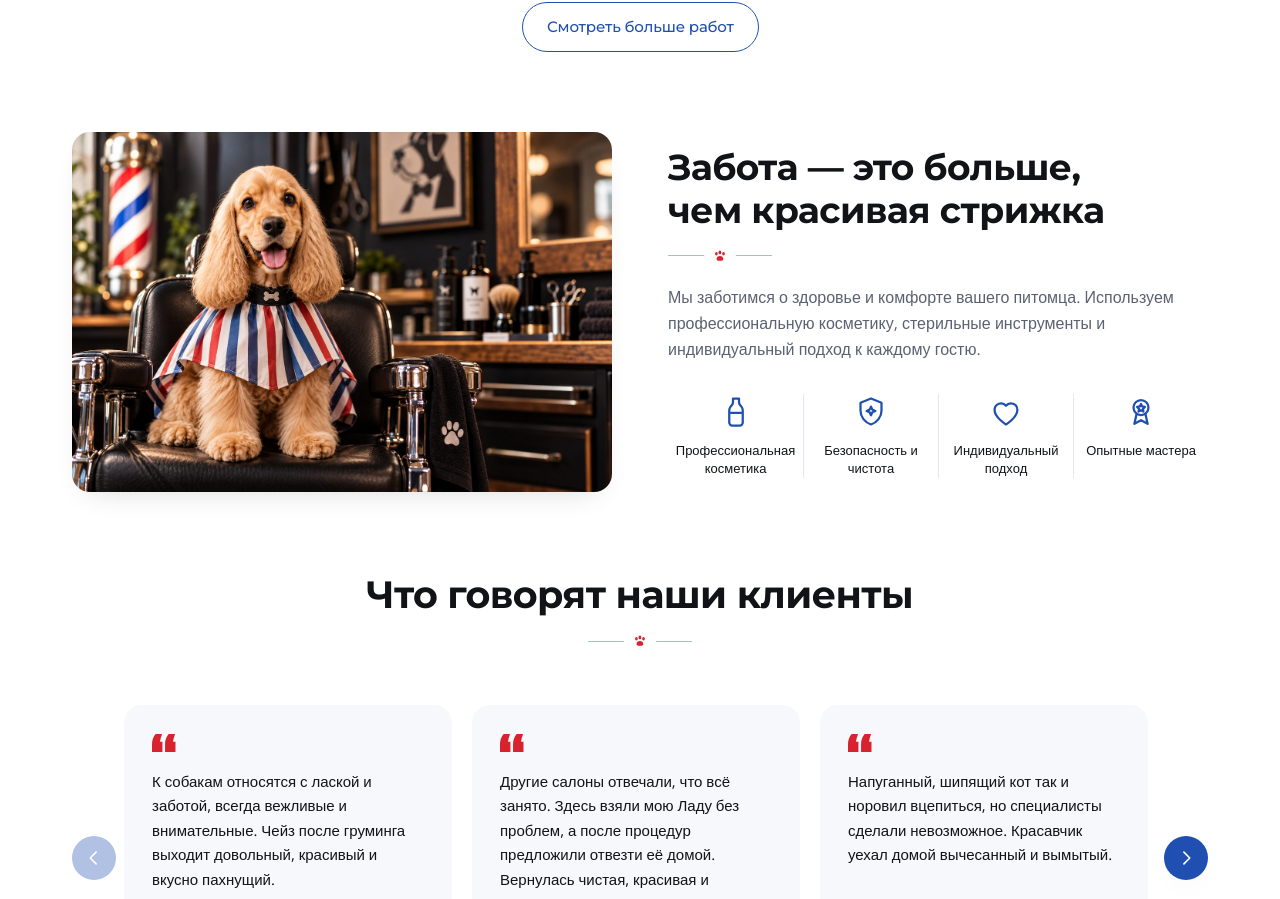
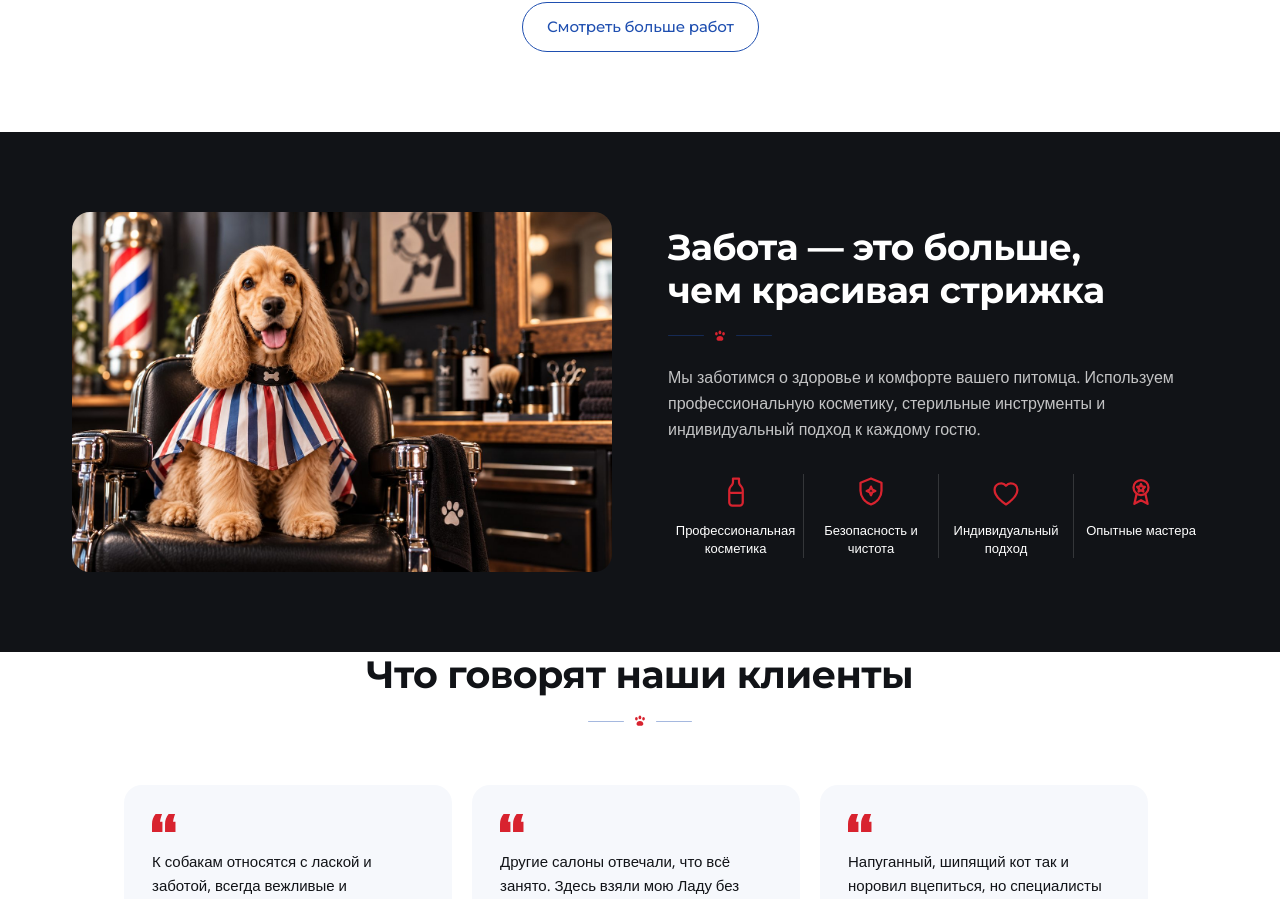
Before and after one commit to doroveevdanila44-sketch/barberdog, a Next.js app: page / in a window 1280 px wide. Shown: the part 2039-2938 px from the top of the page. Built offline with nearby package versions, Linux system fonts and the light colour scheme; no server answers.

Commit message:
Блок заботы на чёрном фоне во всю ширину, светлый текст и красные иконки
Co-Authored-By: Claude Sonnet 5.5 <noreply@anthropic.com>
Claude-Session: https://claude.ai/code/session_01G4c7wwDUf2CQ4LUaxivsfH

```diff
--- a/src/components/sections/CareSection.tsx
+++ b/src/components/sections/CareSection.tsx
@@ -8,12 +8,12 @@ import { aspectRatio, imagePropsFill } from "@/lib/image";
 
 export function CareSection() {
   return (
-    <section className="bg-white pb-14 sm:pb-16 lg:pb-20">
+    <section className="bg-ink py-14 sm:py-16 lg:py-20">
       <Container>
         <div className="grid items-center gap-8 lg:grid-cols-2 lg:gap-14">
           <Reveal>
             <div
-              className="shadow-card relative w-full overflow-hidden rounded-[var(--radius-card-lg)]"
+              className="relative w-full overflow-hidden rounded-[var(--radius-card-lg)]"
               style={{ aspectRatio: aspectRatio(care.image) }}
             >
               <Image
@@ -27,7 +27,7 @@ export function CareSection() {
           </Reveal>
 
           <Reveal delay={100}>
-            <h2 className="text-[26px] leading-[1.2] sm:text-[32px] lg:text-[36px]">
+            <h2 className="text-[26px] leading-[1.2] text-white sm:text-[32px] lg:text-[36px]">
               {care.title}
             </h2>
             <PawDivider align="left" className="mt-4" />
@@ -35,7 +35,7 @@ export function CareSection() {
             {care.text.map((paragraph) => (
               <p
                 key={paragraph}
-                className="text-muted mt-5 max-w-[520px] text-[15px] leading-relaxed sm:text-base"
+                className="mt-5 max-w-[520px] text-[15px] leading-relaxed text-white/75 sm:text-base"
               >
                 {paragraph}
               </p>
@@ -46,13 +46,13 @@ export function CareSection() {
                 <li
                   key={feature.id}
                   className={`flex flex-col items-center px-2 text-center sm:px-3 ${
-                    index > 0 ? "sm:border-line sm:border-l" : ""
+                    index > 0 ? "sm:border-l sm:border-white/15" : ""
                   }`}
                 >
-                  <span className="text-blue">
+                  <span className="text-brand">
                     <Icon name={feature.icon} className="h-9 w-9" />
                   </span>
-                  <span className="text-ink mt-3 text-[13px] leading-snug">
+                  <span className="mt-3 text-[13px] leading-snug text-white">
                     {feature.title}
                   </span>
                 </li>
```
